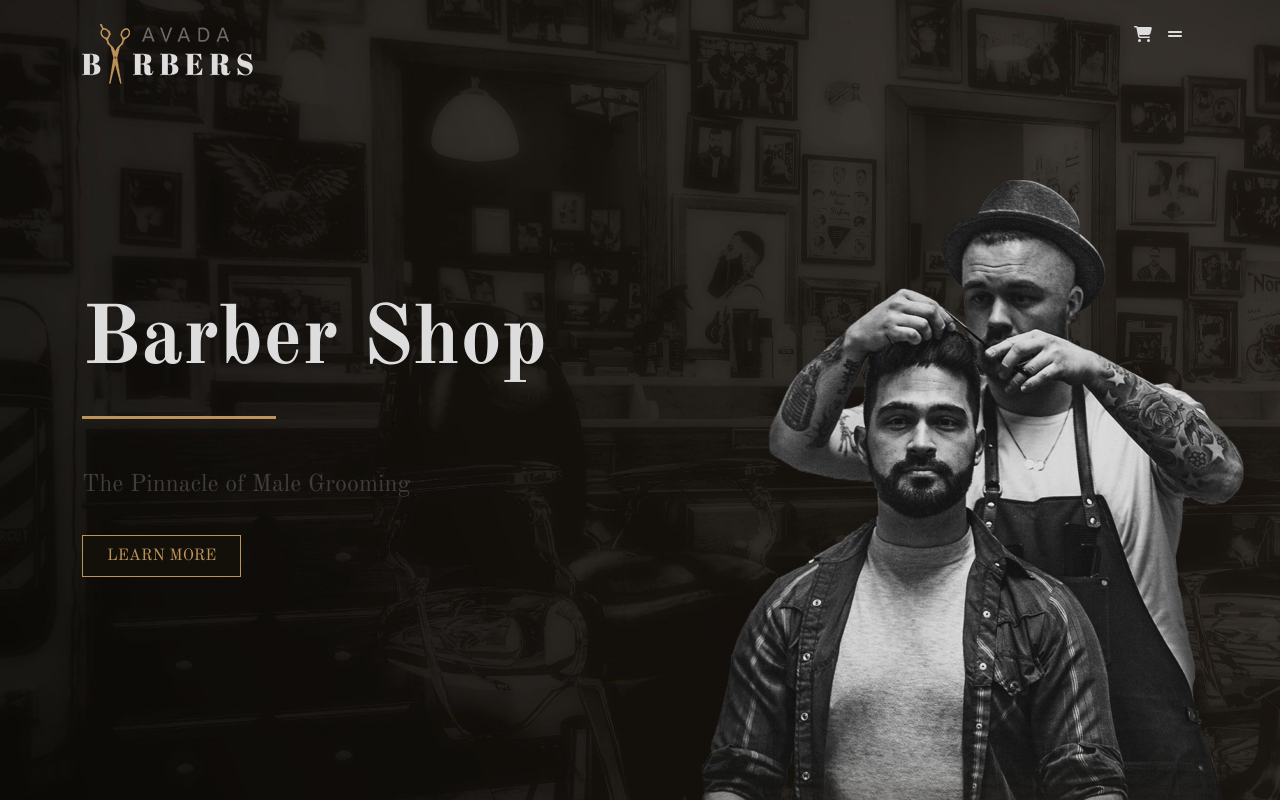
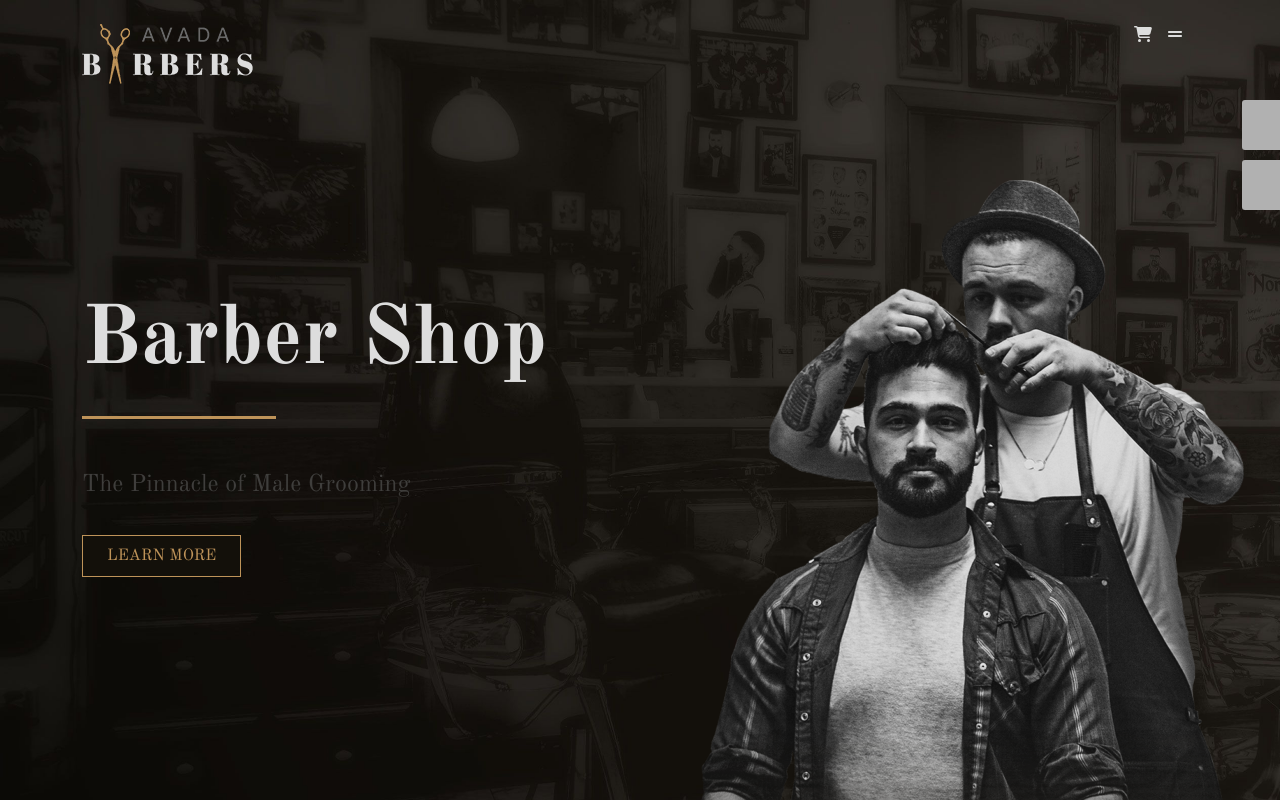
Before and after one commit to Andrearusso94/proj-html-vuejs, a Vue app: page / in a window 1280 px wide. Shown: the top 800 px of the page. Built offline with nearby package versions, Linux system fonts and the light colour scheme.

Commit message:
add square header

```diff
--- a/src/components/AppHeader.vue
+++ b/src/components/AppHeader.vue
@@ -17,7 +17,8 @@ export default {
 
             <!--presentazione negozio-->
             <PresentationVue></PresentationVue>
-
+            <div class="square top demos"></div>
+            <div class="square sale"></div>
         </div>
 
 
@@ -31,6 +32,21 @@ export default {
 .container-fluid {
     background-image: url(../assets/img/avadabarbers-homepage-hero-bg.jpg);
     background-size: cover;
+    position: relative;
+
+    .square {
+        height: 50px;
+        width: 50px;
+        position: absolute;
+        top: 100px;
+        left: 97%;
+        background-color: $light-grey;
+        border-radius: 3px;
+    }
+
+    .top {
+        top: 160px;
+    }
 
 }
 </style>
```
